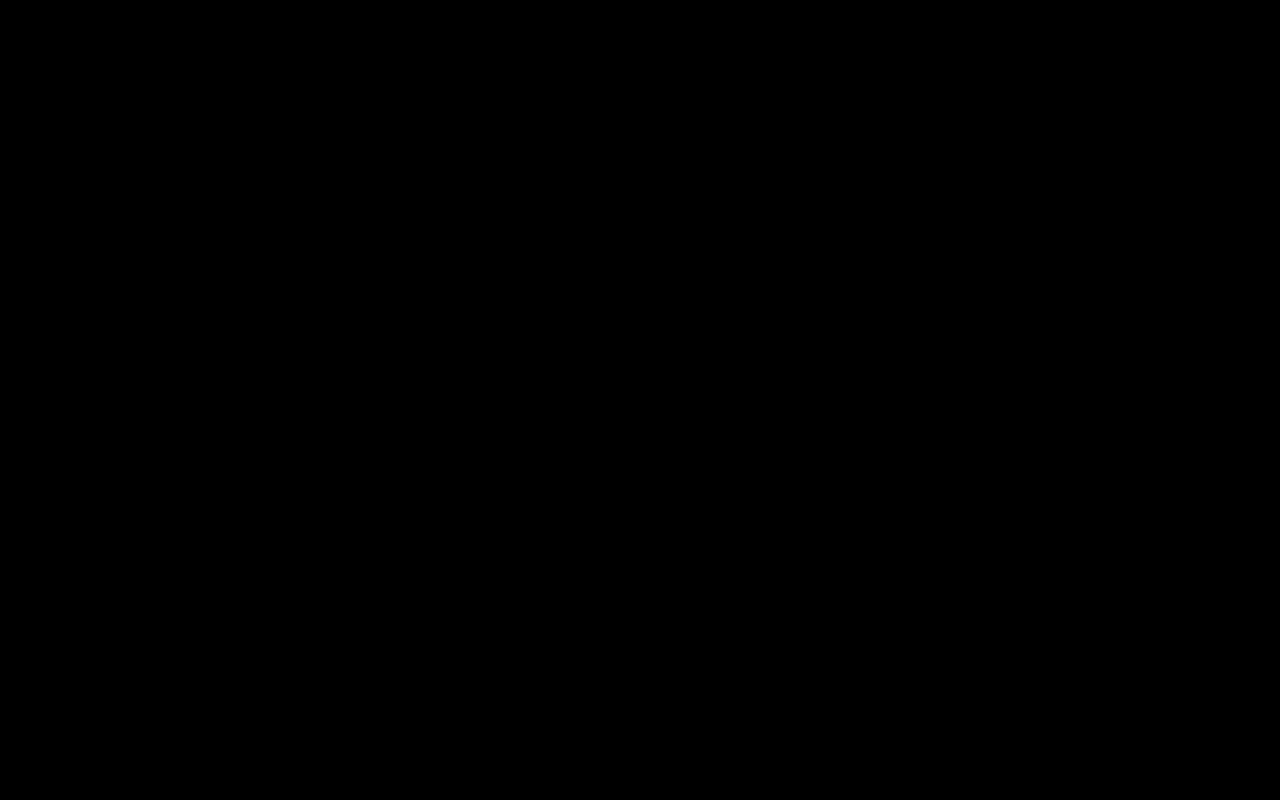
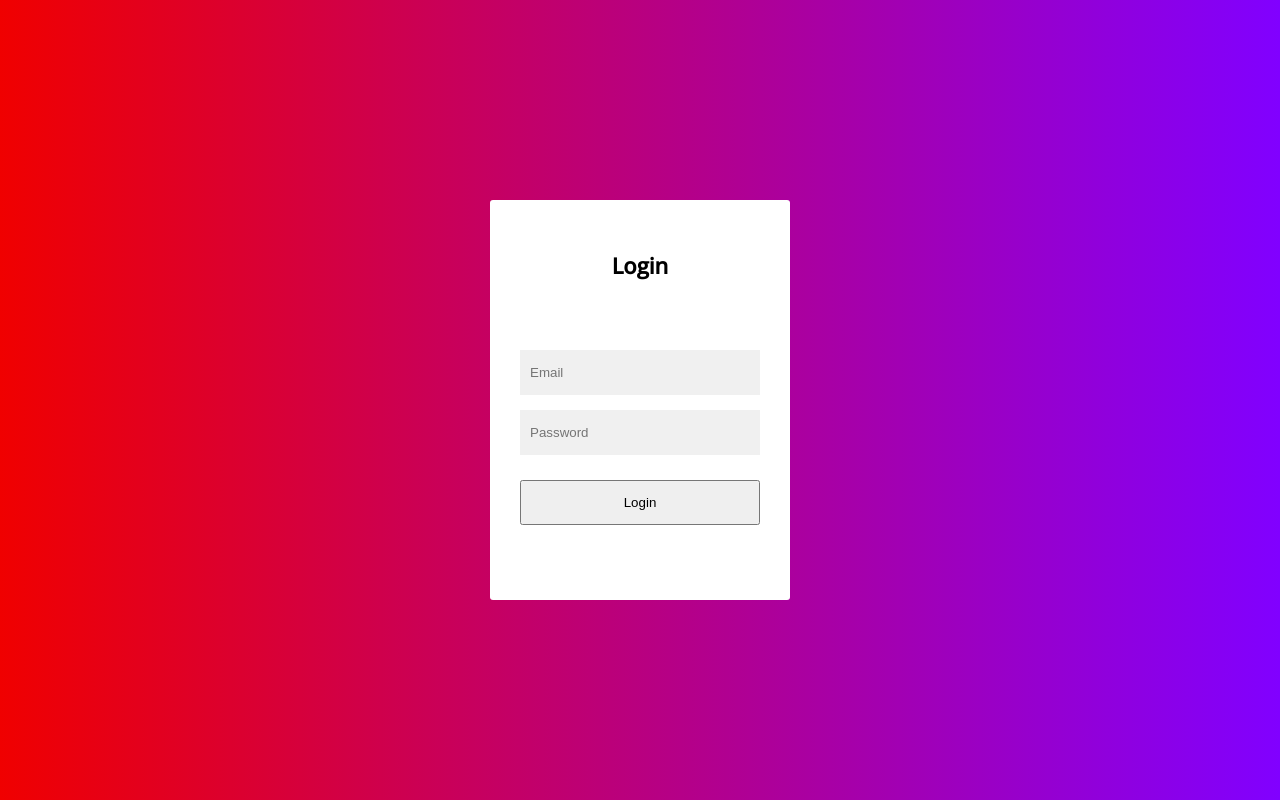
Before and after one commit to gospelmovies/gospelmovies, a React (Create React App) app: page /admin/login in a window 1280 px wide. Before the commit this address had no page. Built offline with nearby package versions, Linux system fonts and the light colour scheme.

Commit message:
added login page and some fixes

```diff
--- a/src/App.tsx
+++ b/src/App.tsx
@@ -3,6 +3,8 @@ import styled from 'styled-components'
 import {BrowserRouter as Router, Routes, Route} from "react-router-dom";
 import Home from "./pages/home/Home";
 import MovieDetails from "./pages/movie-details/MovieDetails";
+import Login from './pages/admin/Login';
+import EmptyComponent from './pages/admin/index';
 
 const Container = styled.div``;
 
@@ -12,6 +14,9 @@ function App() {
         <Routes>
             <Route path='/' element={<Home />} />
             <Route path='/movie-detail' element={<MovieDetails />} />
+            <Route path="admin" element={<EmptyComponent />}>
+              <Route path="login" element={<Login />} />
+            </Route>
         </Routes>
     </Router>
   );
--- a/src/components/header/Header.tsx
+++ b/src/components/header/Header.tsx
@@ -16,7 +16,10 @@ import {
   LinkItem,
   HamburgerMenu,
   HamburgerMenuIcon,
-  DropdownMenu
+  DropdownMenu,
+  Ul,
+  Li,
+  LinkItem2
 } from '../../styles/Header.styled'
 
 function Header() {
@@ -29,14 +32,6 @@ function Header() {
         } else{
             setNavbar(false)
         }
-    }
-
-    const closeDropdown = () => {
-      setIsMenuOpen(false)
-    }
-
-    if(isMenuOpen){
-      window.addEventListener('click', closeDropdown)
     }
 
 
@@ -66,7 +61,13 @@ function Header() {
            {
             isMenuOpen && (
               <DropdownMenu>
-                hello world
+                <Ul>
+                  <Li><LinkItem2 href='/'>Home</LinkItem2></Li>
+                  <Li><LinkItem2 href='/'>TvShows</LinkItem2></Li>
+                  <Li><LinkItem2 href='/'>Movies</LinkItem2></Li>
+                  <Li><LinkItem2 href='/'>Categories</LinkItem2></Li>
+                  <Li><LinkItem2 href='/'>Search</LinkItem2></Li>
+                </Ul>
               </DropdownMenu>
             )
            }
--- /dev/null
+++ b/src/pages/admin/Login.tsx
@@ -0,0 +1,30 @@
+import {
+  Card,
+  CardTitle,
+  Container,
+  FormField,
+  Form,
+  FormInput,
+  FormButton
+} from 'styles/Login.styled'
+
+function Login() {
+  return (
+    <Container>
+      <Card>
+        <CardTitle>Login</CardTitle>
+        <Form>
+          <FormField>
+            <FormInput type='email' placeholder='Email' />
+          </FormField>
+          <FormField>
+            <FormInput type='password' placeholder='Password' />
+          </FormField>
+          <FormButton>Login</FormButton>
+        </Form>
+      </Card>
+    </Container>
+  )
+}
+
+export default Login
--- /dev/null
+++ b/src/pages/admin/index.tsx
@@ -0,0 +1,11 @@
+import { Outlet } from 'react-router-dom'
+
+function EmptyComponent() {
+  return (
+    <div>
+      <Outlet />
+    </div>
+  )
+}
+
+export default EmptyComponent
--- a/src/styles/Header.styled.ts
+++ b/src/styles/Header.styled.ts
@@ -92,11 +92,24 @@ export const HamburgerMenuIcon = styled.img`
     color: white;
 `;
 export const DropdownMenu = styled.div`
-    width: 140px;
+    width: 120px;
     height: 150px;
-    background-color: white;
+    background-color: black;
+    border: 1px solid grey;
     position: absolute;
     top: 80%;
     right: 4%;
     border-radius: 3px;
+    padding: 10px 0 0 10px;
 `;
+export const Ul = styled.ul``;
+export const Li = styled.li`
+  list-style: none;
+  padding-bottom: 5px;
+`;
+export const LinkItem2 = styled.a`
+  color: white;
+  text-decoration: none;
+  font-family: openSans-Regular;
+  font-size: 12px;
+`;
--- /dev/null
+++ b/src/styles/Login.styled.ts
@@ -0,0 +1,47 @@
+import styled from 'styled-components';
+
+export const Container = styled.div`
+    background: linear-gradient(90deg, #F00000 0%, #8100FF 100%);
+    height: 100vh;
+    display: flex;
+    align-items: center;
+    justify-content: center;
+`;
+export const Card = styled.div`
+    height: 400px;
+    width: 300px;
+    background-color: white;
+    border-radius: 3px;
+    display: flex;
+    flex-direction: column;
+    padding-top: 50px;
+`;
+export const CardTitle = styled.div`
+    font-family: openSans-Regular;
+    font-size: 22px;
+    text-align: center;
+    font-weight: 800;
+    color: black;
+    padding-bottom: 70px;
+`;
+export const Form = styled.form`
+    text-align: center;
+`;
+export const FormField = styled.div`
+    padding-bottom: 15px;
+`;
+export const FormInput = styled.input`
+    height: 45px;
+    width: 80%;
+    border: none;
+    outline: none;
+    background: #f0f0f0;
+    padding-left: 10px;
+    color: grey;
+`;
+export const FormButton = styled.button`
+    height: 45px;
+    width: 80%;
+    margin-top: 10px;
+    cursor: pointer;
+`;
--- a/tsconfig.json
+++ b/tsconfig.json
@@ -1,6 +1,7 @@
 {
   "compilerOptions": {
     "target": "es5",
+    "baseUrl": "src",
     "lib": [
       "dom",
       "dom.iterable",
@@ -20,7 +21,4 @@
     "noEmit": true,
     "jsx": "react-jsx"
   },
-  "include": [
-    "src"
-  ]
 }
```
